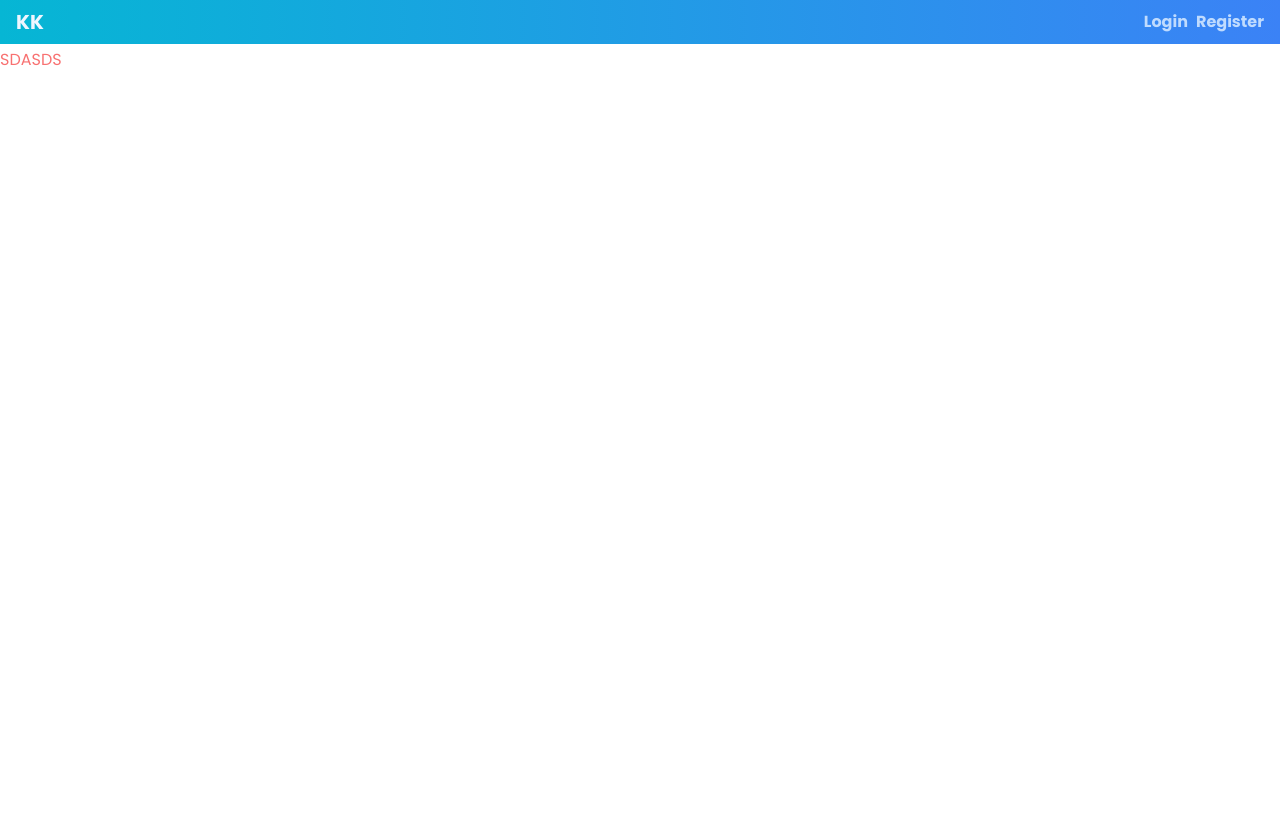
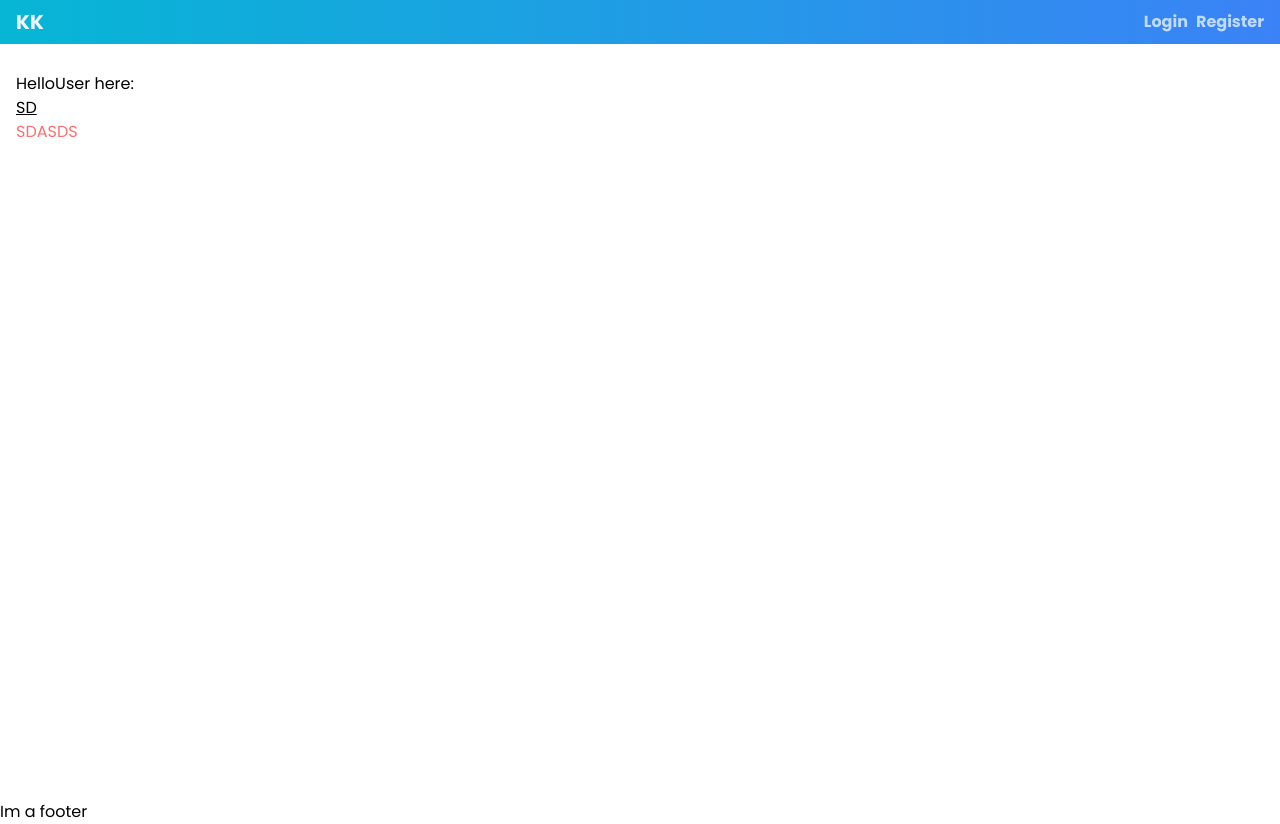
Before and after one commit to Kerubi-5/next-with-auth, a Next.js app: page / in a window 1280 px wide. Before the commit the page ends 800 px from the top, so only its background shows below. Built offline with nearby package versions, Linux system fonts and the light colour scheme.

Commit message:
styles: Layout

```diff
--- a/components/common/Layout/Layout.module.css
+++ b/components/common/Layout/Layout.module.css
@@ -0,0 +1,3 @@
+.root {
+  @apply min-h-screen pt-[4.5rem] pb-[1rem] px-4;
+}
--- a/components/common/Layout/Layout.tsx
+++ b/components/common/Layout/Layout.tsx
@@ -1,5 +1,5 @@
 import { FC } from "react";
-import { Navbar } from "@components/common";
+import { Navbar, Footer } from "@components/common";
 import s from "./Layout.module.css";
 
 interface IProps {
@@ -10,7 +10,8 @@ const Layout: FC<IProps> = ({ children }) => {
   return (
     <>
       <Navbar />
-      <main>{children}</main>
+      <main className={s.root}>{children}</main>
+      <Footer />
     </>
   );
 };
```
